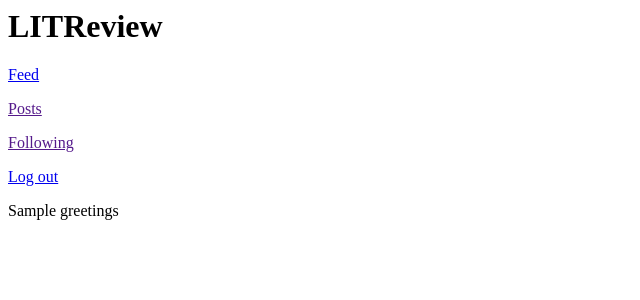
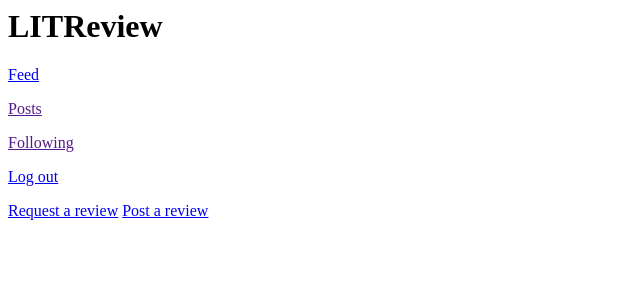
Before and after one commit to franfif/litreview, a Django app: template reviews/templates/reviews/home_page.html in a window 1280 px wide. Shown: the top 300 px of the page, without its empty margins (0-640 px from the left). Run offline with Django 4.2, Linux system fonts and the light colour scheme; a user stored in the database is signed in; tables that the repository leaves empty hold one stand-in row (values such as "Sample post"); the template is opened without the code that fills it: most values are stand-ins (such as "Sample title", 1, 10 or a date in 2020).

Commit message:
update home page view and template

```diff
--- a/reviews/templates/reviews/home_page.html
+++ b/reviews/templates/reviews/home_page.html
@@ -1,7 +1,17 @@
 {% extends 'base.html' %}
+{% load reviews_extras %}
 
 {% block content %}
 
-<p>{{ greetings }}</p>
+<a href="{% url 'create_ticket' %}">Request a review</a>
+<a href="{% url 'create_ticket_review' %}">Post a review</a>
+
+{% for instance in tickets_and_reviews %}
+    {% if instance|model_type == 'Ticket' %}
+        {% include 'reviews/partials/ticket_snippet.html' with ticket=instance %}
+    {% elif instance|model_type == 'Review' %}
+        {% include 'reviews/partials/review_snippet.html' with review=instance %}
+    {% endif %}
+{% endfor %}
 
 {% endblock %}
```
Also changed, not shown: reviews/views.py (+10 -2 lines).
